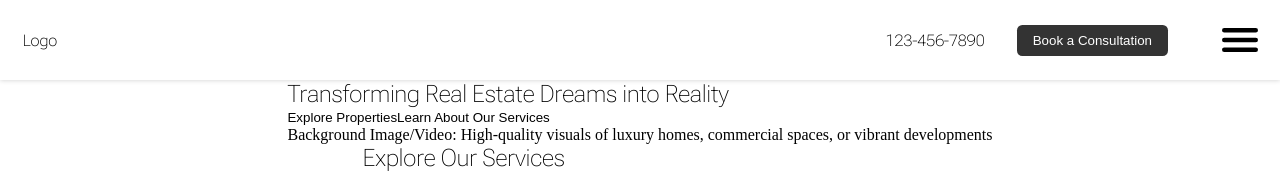
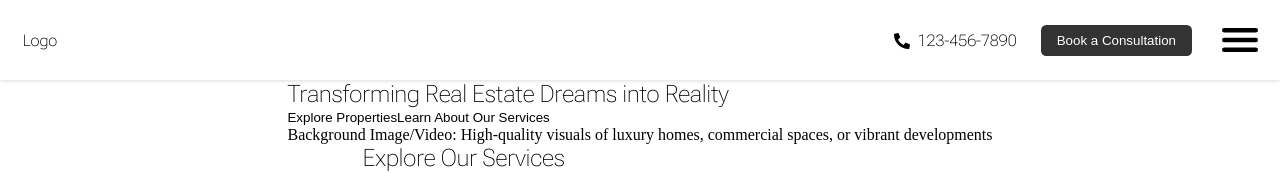
Before and after one commit to danisharyanfahim/sds-property-group, a Next.js app: page / in a window 1280 px wide. Shown: the top 173 px of the page. Built offline with nearby package versions, Linux system fonts and the light colour scheme.

Commit message:
updated navbar and footer styling

```diff
--- a/app/components/footer.tsx
+++ b/app/components/footer.tsx
@@ -29,7 +29,7 @@ const Footer = () => {
           </div>
           <div className="contact-info-item">
             <div className="icon">
-              <FaPhone />
+              <FaPhone className="phone-icon" />
             </div>
             <p className="info-text">Phone</p>
           </div>
--- a/app/components/navbar.tsx
+++ b/app/components/navbar.tsx
@@ -2,6 +2,7 @@
 import Link from "next/link";
 import { usePathname } from "next/navigation";
 import React, { useState } from "react";
+import { FaPhone } from "react-icons/fa";
 import { IoMenu } from "react-icons/io5";
 
 const navButtonInfo = [
@@ -24,11 +25,10 @@ const Navbar = () => {
         </Link>
         <div className="right-side">
           <h4 id="phone-number">
+            <FaPhone className="phone-icon" id="navbar-phone-icon" />
             123-456-7890
           </h4>
-          <button id="schedule-button">
-            Book a Consultation
-          </button>
+          <button id="schedule-button">Book a Consultation</button>
           <button
             className="nav-menu-button"
             onClick={() => setShowing((prev) => !prev)}
@@ -45,8 +45,9 @@ const Navbar = () => {
               onClick={() => setShowing(false)}
               key={navButton.name}
               id={navButton.name}
-              className={`nav-button ${navButton.link === pathname ? "active" : ""
-                }`}
+              className={`nav-button ${
+                navButton.link === pathname ? "active" : ""
+              }`}
             >
               <h4>{navButton.name}</h4>
             </Link>
--- a/app/styles/globals.scss
+++ b/app/styles/globals.scss
@@ -70,3 +70,7 @@ main {
   flex-direction: column;
   justify-content: space-between;
 }
+
+.phone-icon {
+  transform: scaleX(-100%);
+}
--- a/app/styles/navbar.scss
+++ b/app/styles/navbar.scss
@@ -12,21 +12,19 @@
   background-color: white;
   box-shadow: 0px 0px 5px 0px rgba(0 0 0 / 0.2);
 
-  >* {
+  .logo-button,
+  .nav-menu-button {
+    height: 100%;
+    aspect-ratio: 1 / 1;
     display: flex;
     justify-content: center;
     align-items: center;
   }
 
-  .logo-button,
-  .nav-menu-button {
-    height: 100%;
-    aspect-ratio: 1 / 1;
-  }
-
   button#schedule-button {
     background-color: rgb(51, 51, 51);
     padding: 0.5rem 1rem;
+    margin: 0rem 0.5rem;
     border-radius: 0.33rem;
     color: white;
   }
@@ -40,10 +38,20 @@
 
   .right-side {
     height: 100%;
+    width: 100%;
     display: flex;
-    justify-content: center;
+    justify-content: flex-end;
     align-items: center;
-    gap: 2rem;
+  }
+
+  #phone-number {
+    padding: 0rem 1rem;
+    display: flex;
+    gap: 0.5rem;
+
+    #navbar-phone-icon {
+      top: 2px;
+    }
   }
 }
 
@@ -68,9 +76,11 @@
     color: white;
 
     .nav-button {
-      padding: clamp(1rem,
-          -0.239rem + 4.665vw,
-          2rem); //Clamp padding between 1 to 2 from large mobile width (425px) to tablet width (768px)
+      padding: clamp(
+        1rem,
+        -0.239rem + 4.665vw,
+        2rem
+      ); //Clamp padding between 1 to 2 from large mobile width (425px) to tablet width (768px)
       font-size: 2rem;
       font-weight: 300;
 
@@ -89,7 +99,6 @@
   }
 }
 
-
 @media (max-width: 500px) {
   #phone-number {
     display: none;
```
